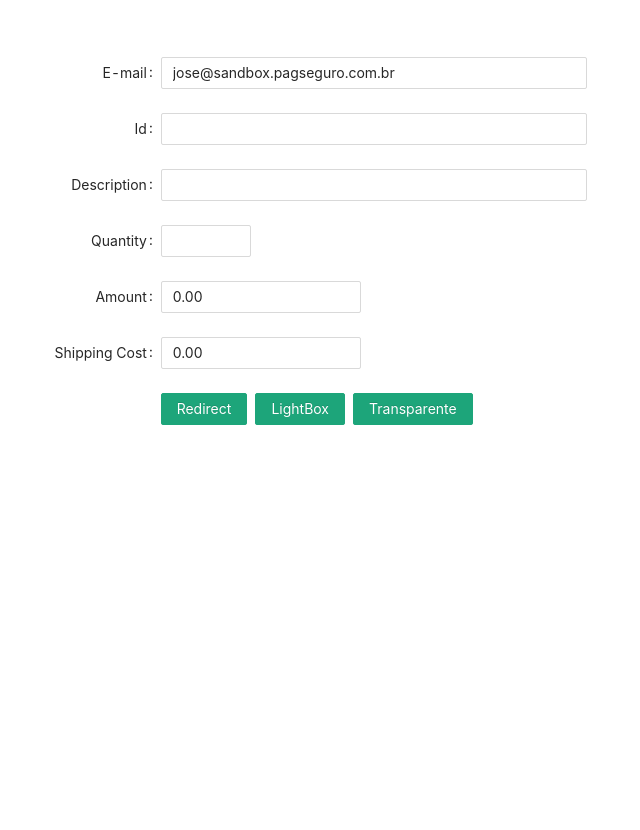
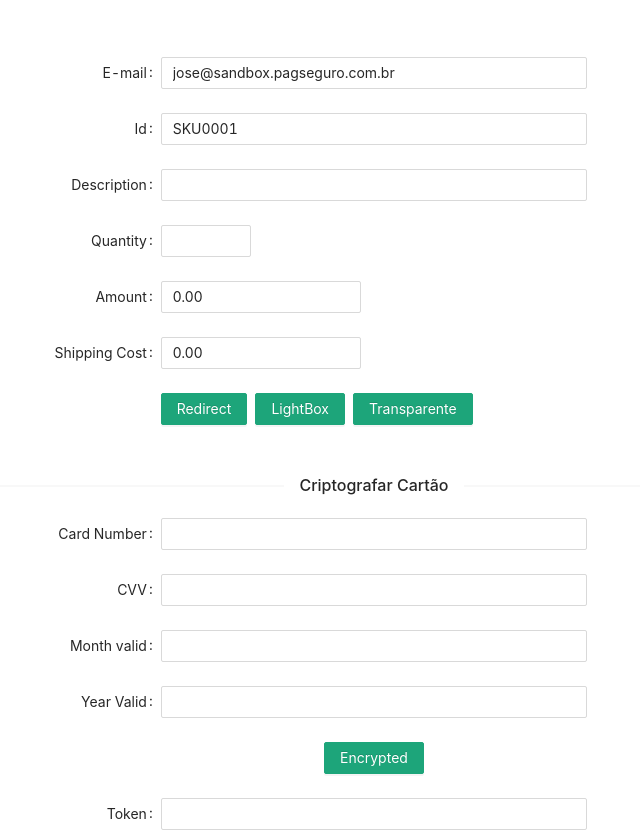
Before and after one commit to pvemalves/checkout-transparente, a React app: page / in a window 1280 px wide. Shown: the part 453-1283 px from the top of the page, without its empty margins (266-906 px from the left). Before the commit the page ends 878 px from the top, so only its background shows below. Built offline with nearby package versions, Linux system fonts and the light colour scheme; a script that the page names is missing.

Commit message:
Api local + Cryptografar cartão

```diff
--- a/public/index.html
+++ b/public/index.html
@@ -28,7 +28,8 @@
   </head>
   <body>
     <noscript>You need to enable JavaScript to run this app.</noscript>
-    <script src="https://stc.sandbox.pagseguro.uol.com.br/pagseguro/api/v2/checkout/pagseguro.lightbox.js"></script>
+    <script type="text/javascript" src="https://stc.sandbox.pagseguro.uol.com.br/pagseguro/api/v2/checkout/pagseguro.lightbox.js"></script>
+    <script type="text/javascript" src="https://stc.sandbox.pagseguro.uol.com.br/pagseguro/api/v2/checkout/pagseguro.directpayment.js"></script>
     <div id="root"></div>
     <!--
       This HTML file is a template.
--- a/src/components/App/App.js
+++ b/src/components/App/App.js
@@ -7,6 +7,7 @@ import {
 } from 'antd';
 import './App.less';
 import Cart from '../Cart/Cart';
+import EncryptedCard from '../EncryptedCard/EncryptedCard';
 
 const { Title } = Typography;
 
@@ -29,7 +30,14 @@ const App = () => (
       </Space>
     </section>
     <Divider style={{ marginBottom: 60 }}>Carrinho</Divider>
+
     <Cart />
+
+    <Divider style={{marginTop: 48, marginBottom: 20 }}>Criptografar Cartão</Divider>
+
+    <section style={{ textAlign: 'center', marginTop: 10, marginBottom: 45 }}>
+        <EncryptedCard />
+    </section>
   </>
 );
 
--- a/src/components/Cart/Cart.jsx
+++ b/src/components/Cart/Cart.jsx
@@ -1,4 +1,4 @@
-import React, { useCallback, useState } from 'react'
+import React, { useCallback, useEffect, useState } from 'react'
 import {
     Form,
     Input,
@@ -14,17 +14,18 @@ function Cart() {
 
     const [form] = useForm();
     const [callLightbox, setCallLightbox] = useState(false)
+    const defaultValues = {"email": "jose@sandbox.pagseguro.com.br", "itemId": "SKU0001"}
 
     const handleFormSubmit = useCallback(
         async (form) => {
 
             const itemDto = {
-                itemId1: form.itemId,
-                itemDescription1: form.description,
-                itemAmount1: form.amount,
-                itemQuantity1: form.quantity,
+                id: form.itemId,
+                description: form.description,
+                amount: form.amount,
+                quantity: form.quantity,
                 shippingCost: form.shippingCost,
-                itemWeight1: 300
+                weight: 300
             };
 
             console.log(itemDto)
@@ -73,6 +74,10 @@ function Cart() {
         [callLightbox]
     );
 
+    useEffect(() => {
+        form.setFieldsValue(defaultValues)
+       }, [form, defaultValues])
+
     return (
         <>
             <Form
@@ -82,9 +87,7 @@ function Cart() {
                 wrapperCol={{ span: 8 }}>
 
                 <Form.Item name={'email'} label="E-mail">
-                    <Input
-                        defaultValue="jose@sandbox.pagseguro.com.br"
-                    />
+                    <Input />
                 </Form.Item>
 
                 <Form.Item name={'itemId'} label="Id">
--- /dev/null
+++ b/src/components/EncryptedCard/EncryptedCard.jsx
@@ -0,0 +1,129 @@
+import React, { useCallback } from 'react'
+import {
+    Form,
+    Input,
+    notification,
+    Button,
+    Space
+} from 'antd';
+import * as CkeckoutSvc from '../../services/Ckeckout.service';
+
+function EncryptedCard() {
+
+    const [form] = Form.useForm();
+
+    const setTokenValue = (value) => {
+        form.setFieldsValue({
+            token: value
+        });
+    };
+
+    const handleFormSubmit = useCallback(
+        async (form) => {
+
+            console.log(form)
+            console.log(form.cardNumber.substring(0, 6))
+
+            var brand = 'visa'
+
+            try {
+
+                let sessionId = await CkeckoutSvc.getSessionCheckout()
+                console.log(sessionId)
+
+                window.PagSeguroDirectPayment.setSessionId(sessionId)
+
+
+                window.PagSeguroDirectPayment.getBrand({
+                    cardBin: form.cardNumber.substring(0, 6),
+                    success: function (response) {
+                        console.log(response)
+                        brand = response.data.name
+                    },
+                    error: function (response) {
+                        //tratamento do erro
+                        console.log(response)
+                    },
+                    complete: function (response) {
+                        //tratamento comum para todas chamadas
+                        console.log('complete getBrand')
+                    }
+                });
+
+                window.PagSeguroDirectPayment.createCardToken({
+                    cardNumber: form.cardNumber, // Número do cartão de crédito
+                    brand: brand, // Bandeira do cartão
+                    cvv: form.cvv, // CVV do cartão
+                    expirationMonth: form.expirationMonth, // Mês da expiração do cartão
+                    expirationYear: form.expirationYear, // Ano da expiração do cartão, é necessário os 4 dígitos.
+                    success: function (response) {
+                        console.log(response)
+                        setTokenValue(response.card.token)
+                        // Retorna o cartão tokenizado.
+                        console.log('Cartão Cryptografado com sucesso!!!')
+                    },
+                    error: function (response) {
+                        // Callback para chamadas que falharam.
+                        console.log(response)
+                    },
+                    complete: function (response) {
+                        // Callback para todas chamadas.
+                        console.log('complete CardToken')
+                    }
+                });
+
+                notification.success({
+                    message: `Cartão Cryptografado com sucesso!!!`,
+                });
+            } catch (error) {
+                notification.error({
+                    message: `Erro ao cryptografar cartão: ${error}`,
+                });
+            }
+        },
+        []
+    );
+
+    return (
+        <>
+            <Form
+                form={form}
+                onFinish={handleFormSubmit}
+                labelCol={{ span: 8 }}
+                wrapperCol={{ span: 8 }}>
+
+                <Form.Item name={'cardNumber'} label="Card Number">
+                    <Input />
+                </Form.Item>
+
+                <Form.Item name={'cvv'} label="CVV">
+                    <Input />
+                </Form.Item>
+
+                <Form.Item name={'expirationMonth'} label="Month valid">
+                    <Input />
+                </Form.Item>
+
+                <Form.Item name={'expirationYear'} label="Year Valid">
+                    <Input />
+                </Form.Item>
+
+
+                <Form.Item wrapperCol={{ span: 8, offset: 8 }}>
+                    <Space>
+                        <Button type="primary" htmlType="submit">
+                            Encrypted
+                        </Button>
+                    </Space>
+                </Form.Item>
+
+                <Form.Item name="token" label="Token">
+                    <Input />
+                </Form.Item>
+
+            </Form>
+        </>
+    );
+}
+
+export default EncryptedCard;
--- a/src/services/Ckeckout.service.js
+++ b/src/services/Ckeckout.service.js
@@ -1,64 +1,41 @@
-import checkoutPags from '../utils/checkoutPags'
-import convert from 'xml-js'
-import qs from 'qs';
+import http from '../utils/http'
 
 export function getAuhotizationCheckout(email, item) {
 
-    let queryParams = {};
-    queryParams.email = process.env.REACT_APP_EMAIL_SANDBOX;
-    queryParams.token = process.env.REACT_APP_TOKEN_SANDBOX;
-
     let payload = {
-        ...queryParams,
-        'currency': 'BRL',
-        ...item,
-        'reference': '124665c23f7896adff508377925',
-        'senderName': 'Jose Comprador',
-        'senderAreaCode': 11,
-        'senderPhone': 56713293,
-        'senderCPF': 38440987803,
-        'senderBornDate': '12/03/1990',
-        'senderEmail': email || 'c11991480454038876562@sandbox.pagseguro.com.br',
-        'shippingType': 1,
-        'shippingAddressStreet': 'Av.Brig.Faria Lima',
-        'shippingAddressNumber': 1384,
-        'shippingAddressComplement': '2o andar',
-        'shippingAddressDistrict': 'Jardim Paulistano',
-        'shippingAddressPostalCode': '01452002',
-        'shippingAddressCity': 'Sao Paulo',
-        'shippingAddressState': 'SP',
-        'shippingAddressCountry': 'BRA',
-        //'extraAmount': -0.01,
-        //'redirectURL': 'http://localhost:3000',
-        //'notificationURL': 'https://yourserver.com/nas_ecommerce/277be731-3b7c-4dac-8c4e-4c3f4a1fdc46/',
-        'maxUses': 1,
-        'maxAge': 3000
+        "authentication": {
+            "email": process.env.REACT_APP_EMAIL_SANDBOX,
+            "token": process.env.REACT_APP_TOKEN_SANDBOX
+        },
+        "senderEmail": email || 'c11991480454038876562@sandbox.pagseguro.com.br',
+        "item": item
     }
 
-    let config = {
-        params: { ...queryParams },
-        headers: {
-            'Content-Type': 'application/x-www-form-urlencoded;charset=ISO-8859-1',
-            //'Content-Type': 'text/plain',
-            //'Accept-Encoding': 'ISO-8859-1',
-            'Accept': 'application/xml;charset=ISO-8859-1',
-            //'Access-Control-Allow-Origin': 'http://localhost:3000/',
-            //'Access-Control-Expose-Headers': 'Content-Length, X-JSON',
-            //'Access-Control-Allow-Credentials':false,
-            //'Access-Control-Allow-Headers': '*',
-            //'Access-Control-Allow-Methods': 'POST, OPTIONS'
-        }
-    }
-
-    return checkoutPags.post('/checkout', qs.stringify(payload), config)
+    return http.post('/checkout', payload)
         .then(resp => {
             console.log(resp.data)
-            let responseJSON = JSON.parse(convert.xml2json(resp.data, { compact: true, spaces: 2 }))
-            console.log(responseJSON)
-            return responseJSON.checkout.code._text
+            return resp.data.code
         })
         .catch(error => {
             console.log(error)
             console.log(`ERROR: ${error.response.data}`);
         });
 }
+
+export function getSessionCheckout() {
+
+    let authentication = {
+        "email": process.env.REACT_APP_EMAIL_SANDBOX,
+        "token": process.env.REACT_APP_TOKEN_SANDBOX
+    }
+
+    return http.post('/checkout/session', authentication)
+    .then(resp => {
+        console.log(resp.data)
+        return resp.data.id
+    })
+    .catch(error => {
+        console.log(error)
+        console.log(`ERROR: ${error.response.data}`);
+    });
+}
--- /dev/null
+++ b/src/utils/http.js
@@ -0,0 +1,7 @@
+import axios from 'axios'
+
+const http = axios.create({
+  baseURL: 'http://localhost:8080',
+})
+
+export default http
```
Also changed, not shown: README.md.
